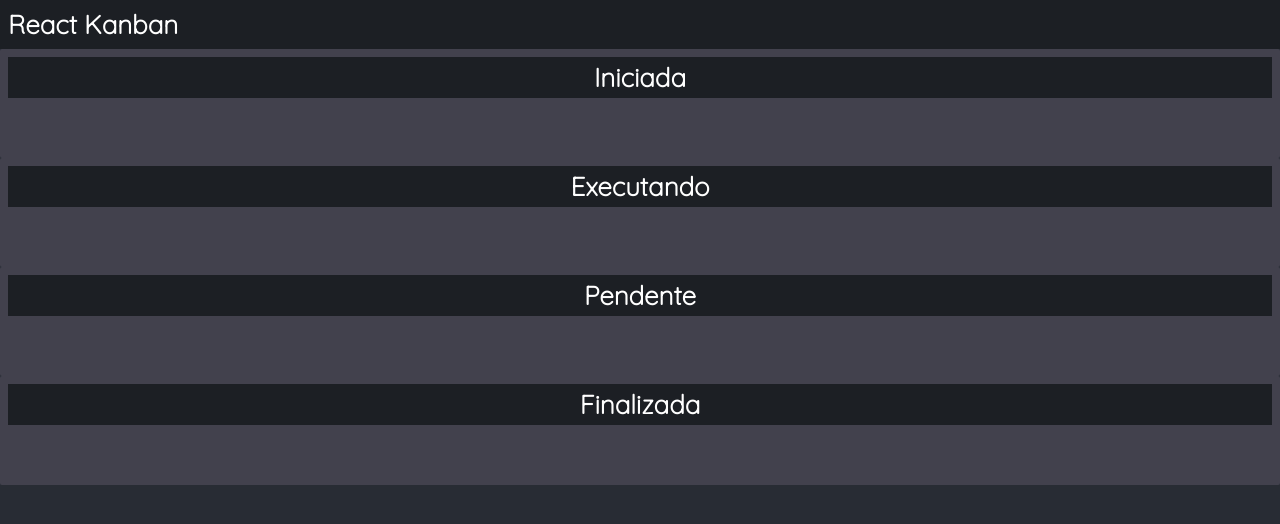
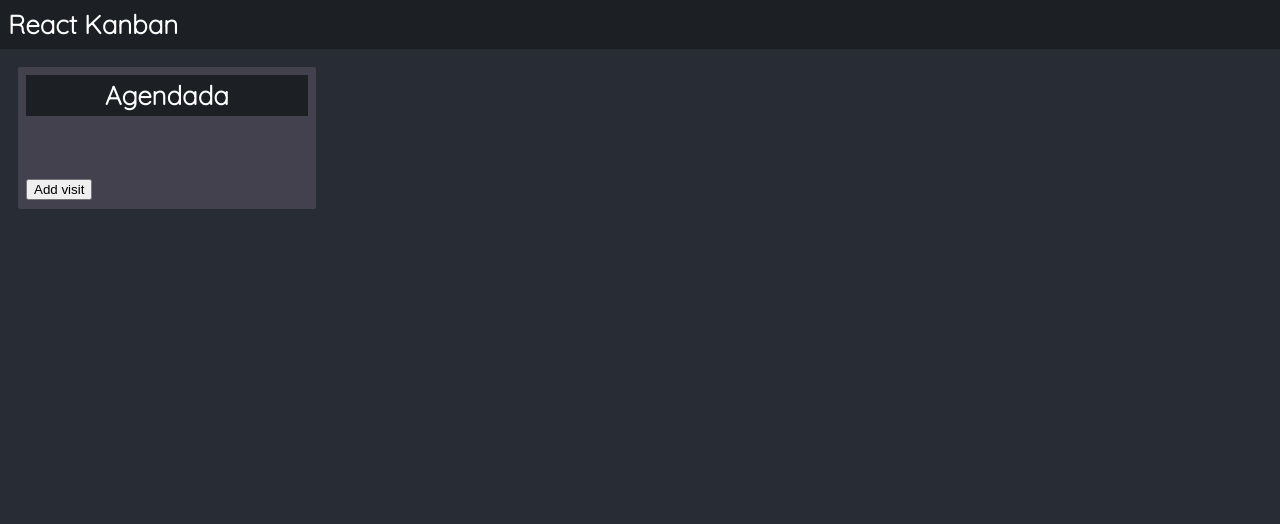
Before and after one commit to WdvOps/Kanban-Board-React, a React (Create React App) app in the folder kanban-app/: page / in a window 1280 px wide. Shown: the top 524 px of the page. Built offline with nearby package versions, Linux system fonts and the light colour scheme.

Commit message:
Feat: Added function add tasks/ props and states

```diff
--- a/kanban-app/src/App.js
+++ b/kanban-app/src/App.js
@@ -1,17 +1,43 @@
-import React from "react";
+import React, { useState } from "react";
 import "./styles.css";
 import Navbar from "./components/Navbar/Navbar";
 import TaskList from "./components/TaskList/TaskList";
 
+const task = {
+  id: 0,
+  title: "Nova Tarefa",
+  state: "pendendte",
+};
+
+// Gera novo id
+let idAcc = 0;
+const generateId = () => {
+  idAcc = idAcc + 1;
+
+  return idAcc;
+};
+
 function App() {
+  const [tasks, setTask] = useState([]);
+
+  const addTask = (title, state) => {
+    console.log("Get from App");
+    const newTask = {
+      id: generateId(),
+      title,
+      state,
+    };
+
+    setTask((existingTasks) => {
+      return [...existingTasks, newTask];
+    });
+  };
+
   return (
     <div className="App">
       <Navbar />
-      <div>
-        <TaskList title="Iniciada" />
-        <TaskList title="Executando" />
-        <TaskList title="Pendente" />
-        <TaskList title="Finalizada" />
+      <div className="container">
+        <TaskList title={`Agendada`} onAddTask={addTask} tasks={tasks} />
       </div>
     </div>
   );
--- a/kanban-app/src/components/TaskList/TaskList.js
+++ b/kanban-app/src/components/TaskList/TaskList.js
@@ -1,11 +1,30 @@
 import React from "react";
 import "./tasklist.css";
 
-export default function TaskList({ title }) {
+import PropTypes from "prop-types";
+
+export default function TaskList({ title, onAddTask, tasks }) {
+  const addTask = () => {
+    console.log("Get from TaskList");
+    onAddTask("Nova Tarefa", "Pendente");
+  };
+
   return (
     <div className="tasklist">
       <div className="title">{title}</div>
-      <div className="content"></div>
+      <div className="content">
+        {tasks.map((task) => {
+          return <div key={task.id}>{task.title}</div>;
+        })}
+      </div>
+      <button onClick={addTask}>Add visit</button>
     </div>
   );
 }
+
+// Define o tipo de dado(string) e preenchimento obrigtório
+TaskList.propTypes = {
+  title: PropTypes.string.isRequired,
+  onAddTask: PropTypes.func.isRequired,
+  tasks: PropTypes.array.isRequired,
+};
--- a/kanban-app/src/styles.css
+++ b/kanban-app/src/styles.css
@@ -51,10 +51,10 @@ html {
 
   .App .container {
     width: 100%;
-    max-width: 800px;
+    max-width: 1280px;
     margin: auto;
-    padding: 8px;
+    padding: 18px;
     display: grid;
-    grid-template-columns: 1fr 1fr 1fr;
-    grid-gap: 8px;
+    grid-template-columns: 1fr 1fr 1fr 1fr;
+    grid-gap: 18px;
   }
--- /dev/null
+++ b/package.json
@@ -0,0 +1,5 @@
+{
+  "dependencies": {
+    "prop-types": "^15.8.1"
+  }
+}
```
Also changed, not shown: 1 other file (tests, documents, lock files or other folders).
